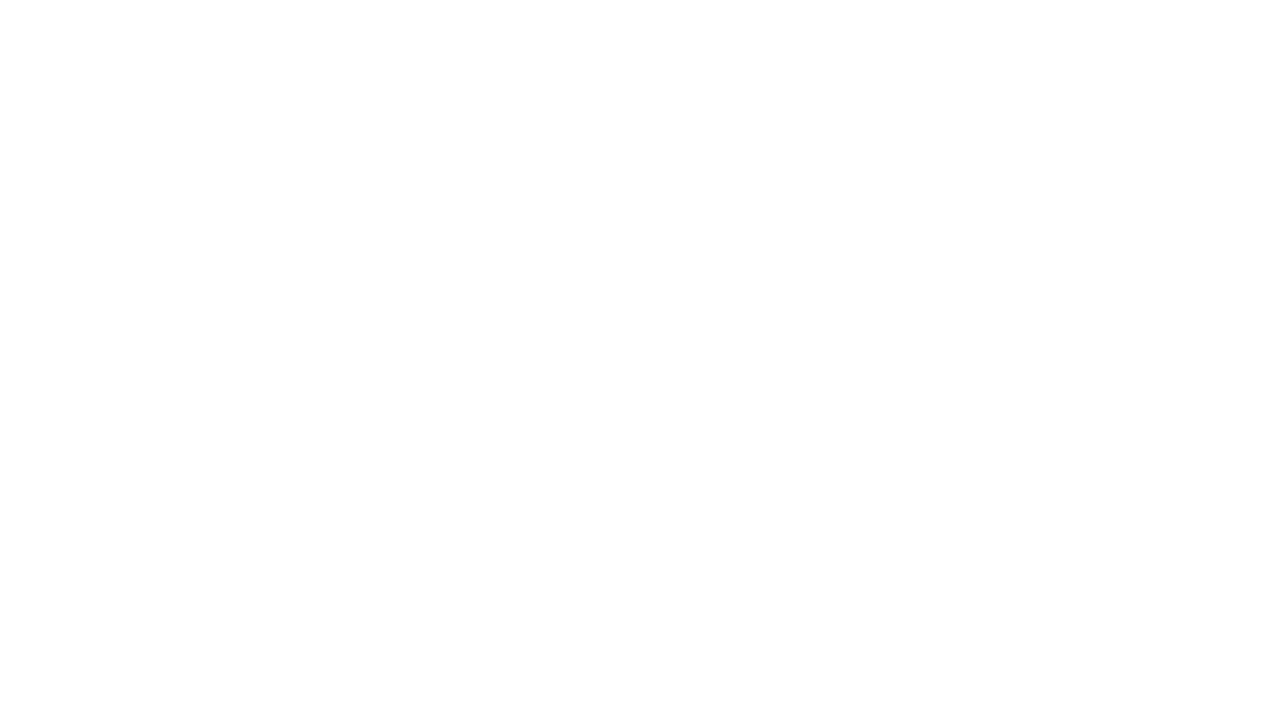
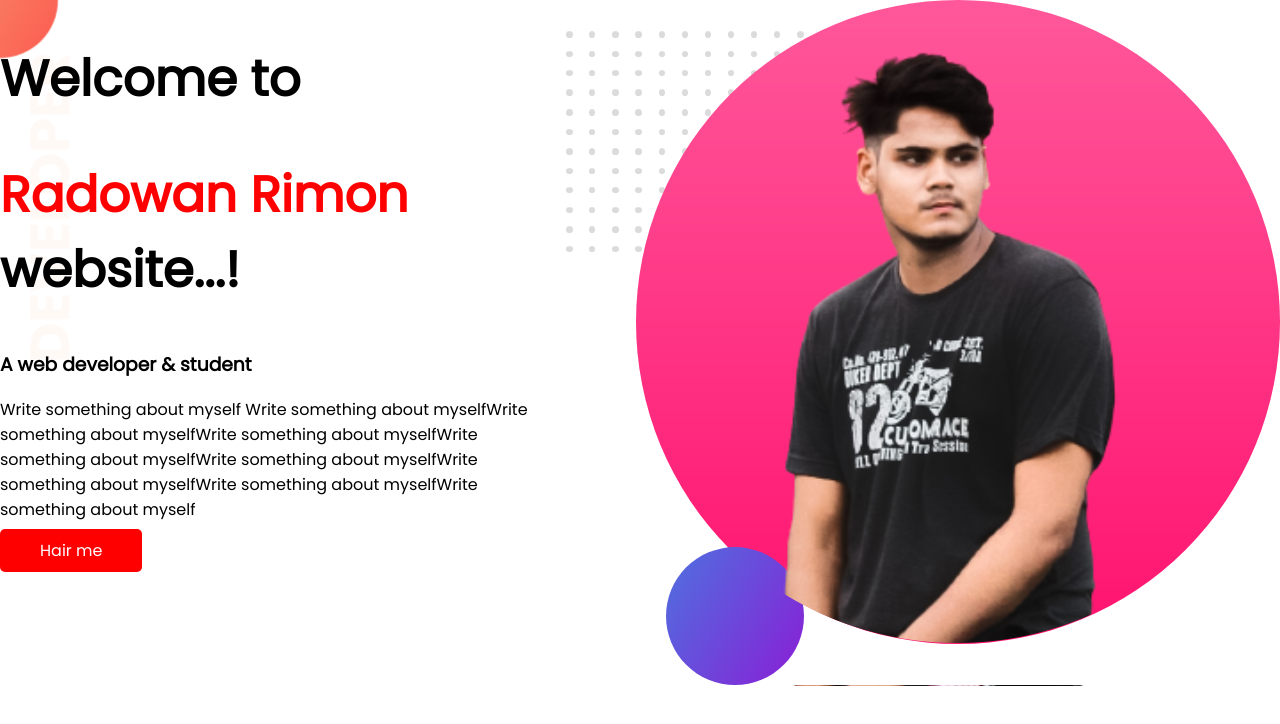
Before and after one commit to RadowanRimon/developer-portfolio, a plain HTML site: page index.html in a window 1280 px wide. Drawn offline with Linux system fonts and the light colour scheme.

Commit message:
top banner added

```diff
--- a/index.html
+++ b/index.html
@@ -1,14 +1,36 @@
 <!DOCTYPE html>
 <html lang="en">
+
 <head>
     <meta charset="UTF-8">
     <meta http-equiv="X-UA-Compatible" content="IE=edge">
     <meta name="viewport" content="width=
     , initial-scale=1.0">
     <title>Radowan Portfolio</title>
+    <link rel="preconnect" href="https://fonts.googleapis.com">
+    <link rel="preconnect" href="https://fonts.gstatic.com" crossorigin>
+    <link href="https://fonts.googleapis.com/css2?family=Poppins&display=swap" rel="stylesheet">
     <link rel="stylesheet" href="style.css">
 </head>
+
 <body>
+    <section class="top-banner">
+        <div class="helf-width">
+            <h1>Welcome to</h1>
+            <h1><span class="red-color">Radowan Rimon</span> website...!</h1>
+            <h3> A web developer & student</h3>
+            <p>Write something about myself Write something about myselfWrite something about myselfWrite something
+                about myselfWrite something about myselfWrite something about myselfWrite something about myselfWrite
+                something about myselfWrite something about myself</p>
+            <a class="link-button" target="_blank" href="https://www.programming-hero.com/">Hair me</a>
+        </div>
+        <div class="helf-width">
+            <img src=" online-eidit/my-bg2.png">
+        </div>
+
+
+
 
 </body>
+
 </html>
--- a/style.css
+++ b/style.css
@@ -0,0 +1,34 @@
+body{
+    font-family: 'Poppins', sans-serif;
+    margin: 0;
+}
+h1{
+    font-size: 50px;
+}
+.red-color{
+    color: rgb(255, 0, 0);
+}
+section{
+    display: flex;
+
+}
+.half-width{
+    width: 50%;
+    padding-left: 5%;
+}
+.half-width img{
+    width: 100%;
+
+}
+.link-button{
+    text-decoration: none;
+    background-color: rgb(255, 0, 0);
+    padding: 10px 40px;
+    font-weight: 500;
+    color: white;
+    border-radius: 5px;
+}
+.top-banner{
+    background-image: url(online-eidit/top-banner.png);
+    background-repeat: no-repeat;
+}
```
Also changed, not shown: online-eidit/dream-bg.png (added), online-eidit/exp-bg.png (added), online-eidit/jhankar.png (added), online-eidit/jhankar2.png (added), online-eidit/my-bg.png (added), online-eidit/my-bg2.png (added), online-eidit/top-banner.png (added).
